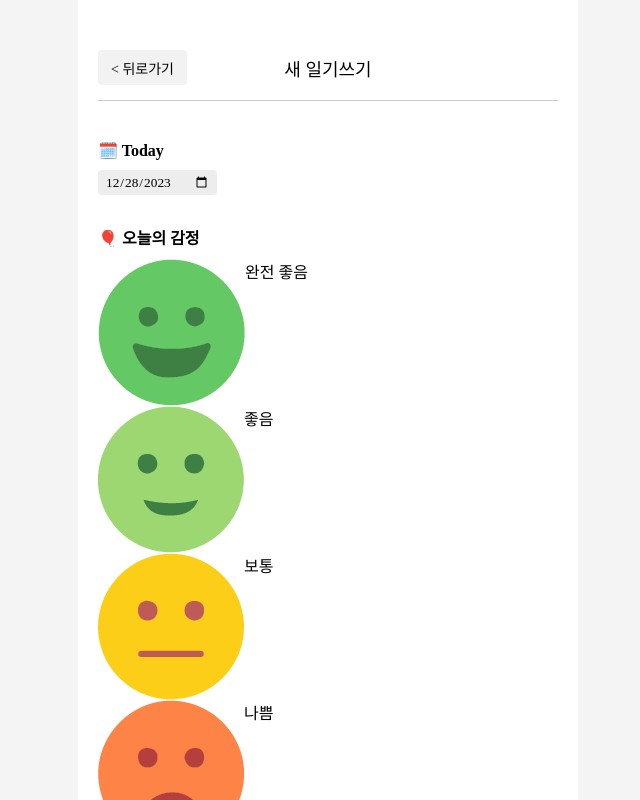
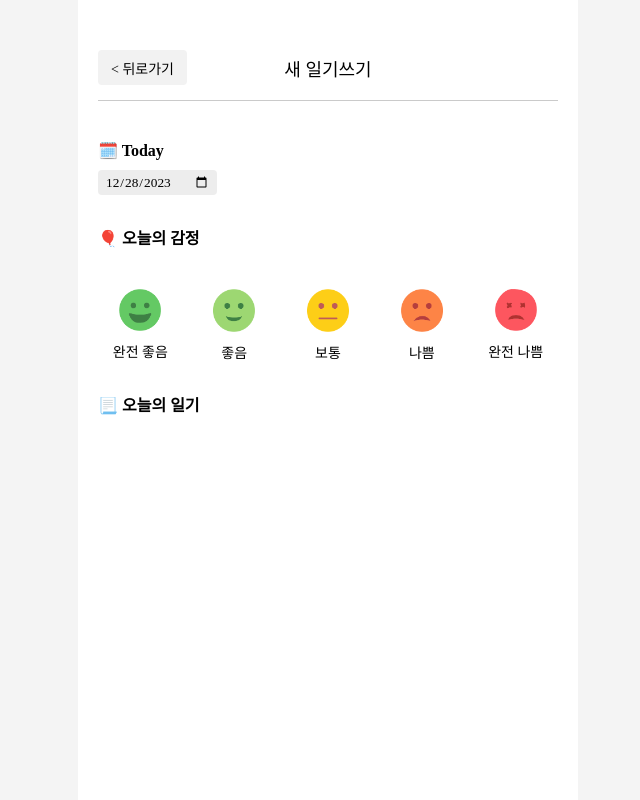
Before and after one commit to pearlworld/emotion-diary, a React (Create React App) app: page /new in a window 1280 px wide. Shown: the top 800 px of the page, without its empty margins (312-952 px from the left). Built offline with nearby package versions, Linux system fonts and the light colour scheme; a web font is replaced by a local one.

Commit message:
240104 작성페이지 감정 상태관리

```diff
--- a/src/components/DiaryEditor.js
+++ b/src/components/DiaryEditor.js
@@ -14,22 +14,22 @@ const emotionList = [
     emotion_descript: '완전 좋음'
   },
   {
-    emotion_id: 1,
+    emotion_id: 2,
     emotion_img: process.env.PUBLIC_URL + `./assets/emotion2.png`,
     emotion_descript: '좋음'
   },
   {
-    emotion_id: 1,
+    emotion_id: 3,
     emotion_img: process.env.PUBLIC_URL + `./assets/emotion3.png`,
     emotion_descript: '보통'
   },
   {
-    emotion_id: 1,
+    emotion_id: 4,
     emotion_img: process.env.PUBLIC_URL + `./assets/emotion4.png`,
     emotion_descript: '나쁨'
   },
   {
-    emotion_id: 1,
+    emotion_id: 5,
     emotion_img: process.env.PUBLIC_URL + `./assets/emotion5.png`,
     emotion_descript: '완전 나쁨'
   }
@@ -42,7 +42,12 @@ const getStringDate = (date) => {
 const DiaryEditor = () => {
   const navigate = useNavigate();
 
+  const [emotion, setEmotion] = useState(3);
   const [date, setDate] = useState(getStringDate(new Date()));
+
+  const handleClickEmotion = (emotion) => {
+    setEmotion(emotion);
+  }
 
   return (
     // list - 목록, view - 상세
@@ -67,7 +72,9 @@ const DiaryEditor = () => {
           <h4 className='form_title'>🎈 오늘의 감정</h4>
           <div className='emotion_list'>
             {emotionList.map((it) => (
-              <EmotionItem key={it.emotion_id} {...it} />
+              <EmotionItem
+                key={it.emotion_id} {...it}
+                onClick={handleClickEmotion} />
             ))}
           </div>
         </div>
--- a/src/components/EmotionItem.js
+++ b/src/components/EmotionItem.js
@@ -1,8 +1,8 @@
-function EmotionItem({ emotion_id, emotion_descript, emotion_img }) {
+function EmotionItem({ emotion_id, emotion_descript, emotion_img, onClick }) {
   return (
-    <div className="emotion_item">
+    <div onClick={() => onClick(emotion_id)} className="emotion_item">
       <img src={emotion_img} />
-      <span>{emotion_descript}</span>
+      <span className="emotion_name">{emotion_descript}</span>
     </div>
   )
 }
--- a/src/css/style.css
+++ b/src/css/style.css
@@ -350,3 +350,27 @@ button {
 .form_title {
   margin-bottom: 10px;
 }
+
+/* 감정 상태 */
+.emotion_list {
+  display: grid;
+  grid-template-columns: repeat(5, auto);
+  gap: 2%;
+}
+.emotion_item {
+  cursor: pointer;
+  padding-top: 20px;
+  border-radius: 5px;
+  display: flex;
+  align-items: center;
+  justify-content: center;
+  flex-direction: column;
+}
+.emotion_item img {
+  width: 50%;
+  margin-top: 10px;;
+}
+.emotion_item .emotion_name {
+  margin-top: 10px;
+  font-size: 14px;
+}
```
